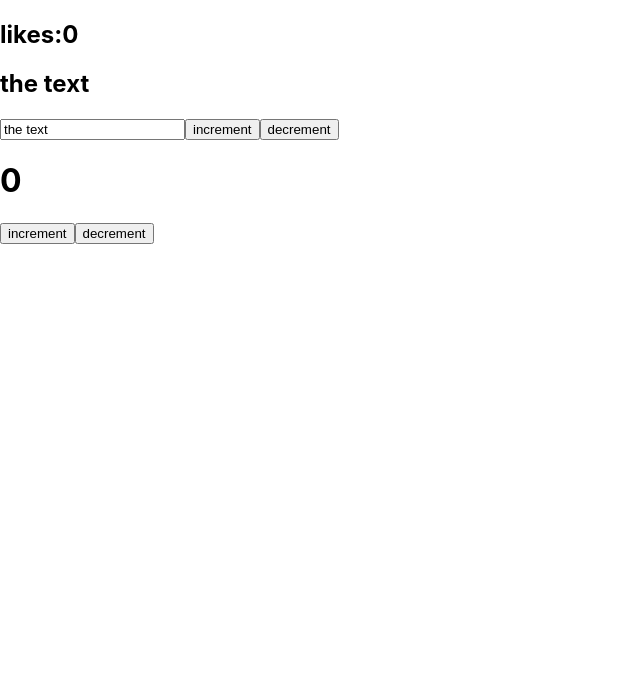
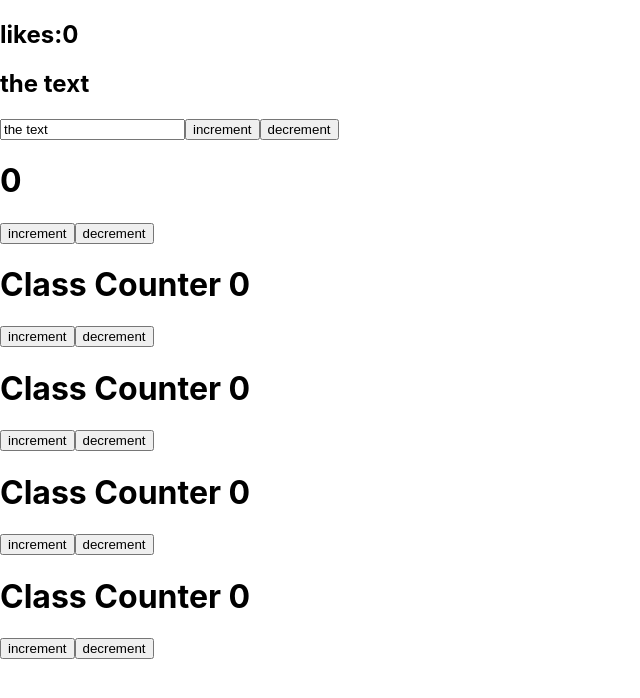
Before and after one commit to AslanZ-5/react_course, a React (Create React App) app in the folder app/: page / in a window 1280 px wide. Shown: the top 698 px of the page, without its empty margins (0-640 px from the left). Built offline with nearby package versions, Linux system fonts and the light colour scheme.

Commit message:
react components with class

```diff
--- a/app/src/App.js
+++ b/app/src/App.js
@@ -1,6 +1,6 @@
 import React, {useState} from "react";
 import Counter from "./components/Counter";
-
+import ClassCounter from "./components/ClassCounter";
 function App() {
   const [likes,setLikes] = useState(0)
   const [value,setValues] = useState('the text')
@@ -18,6 +18,10 @@
       <button onClick={increment}>increment</button>
       <button onClick={decrement}>decrement</button>
       <Counter/>
+      <ClassCounter/>
+      <ClassCounter/>
+      <ClassCounter/>
+      <ClassCounter/>
     </div>
 
   );
--- /dev/null
+++ b/app/src/components/ClassCounter.js
@@ -0,0 +1,32 @@
+import React from "react";
+
+class ClassCounter extends React.Component {
+    constructor(props) {
+        super(props);
+        this.state = {
+            count: 0
+        }
+        this.increment = this.increment.bind(this)
+        this.decrement = this.decrement.bind(this)
+    }
+    increment(){
+        console.log('increment')
+        this.setState({count: this.state.count + 1})
+        console.log(this.count)
+    }
+    decrement(){
+        console.log('decrement')
+        this.setState({count: this.state.count - 1})
+    }
+    render() {
+        return (
+            <div>
+                <h1>Class Counter {this.state.count}</h1>
+                <button onClick={this.increment}>increment</button>
+                <button onClick={this.decrement}>decrement</button>
+            </div>
+        )
+    }
+}
+
+export default ClassCounter
```
